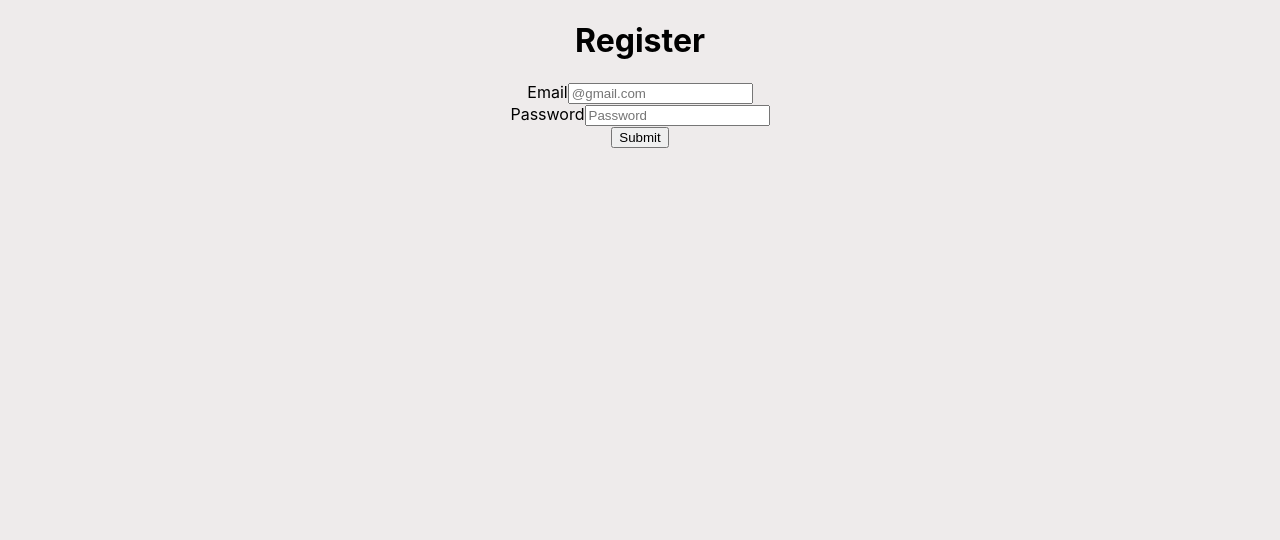
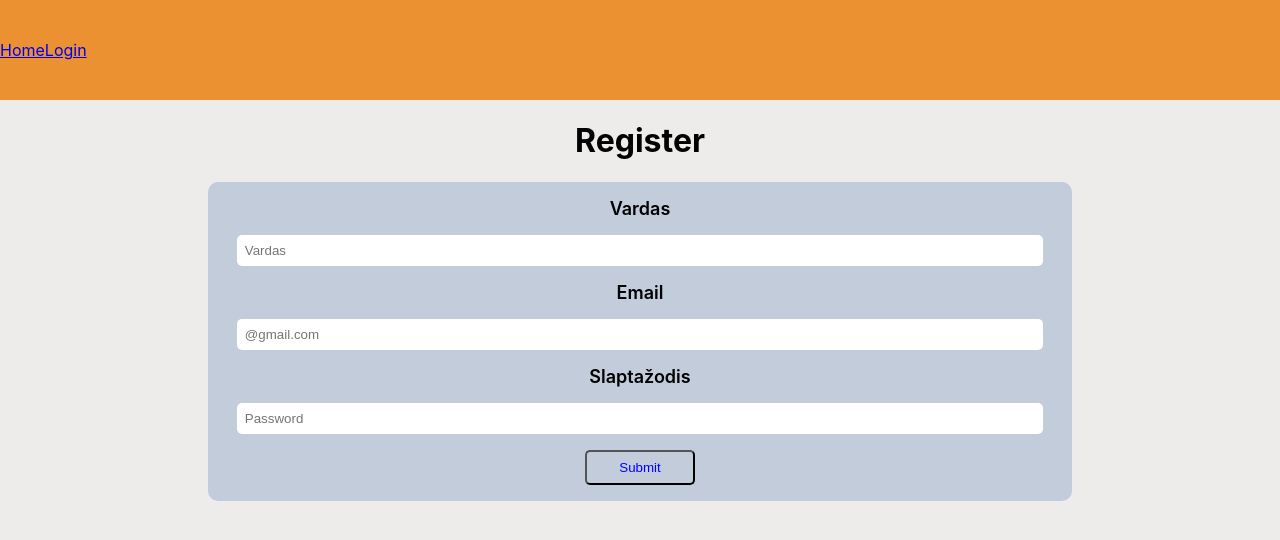
Before and after one commit to JustinasAst/finalProjectFront, a React (Create React App) app: page /register in a window 1280 px wide. Shown: the top 540 px of the page. Built offline with nearby package versions, Linux system fonts and the light colour scheme.

Commit message:
add register style

```diff
--- /dev/null
+++ b/src/pages/Register/Register.css
@@ -0,0 +1,20 @@
+form {
+	width: 65%;
+	border: none;
+	border-radius: 10px;
+	background: #c3ccdb;
+	padding: 1rem;
+	margin: 0 auto;
+}
+
+label {
+	font-size: large;
+	font-weight: 600;
+}
+input {
+	padding: 0.5rem;
+	width: 95%;
+	border-radius: 5px;
+	border: none;
+	margin: 1rem auto;
+}
--- a/src/pages/Register/Register.js
+++ b/src/pages/Register/Register.js
@@ -1,9 +1,23 @@
 import React from 'react';
 import { toast } from 'react-toastify';
+import { Link } from 'react-router-dom';
+import './Register.css';
+import Header from '../../component/Header';
+import Button from '../../component/button/Button';
 
 const Register = () => {
 	return (
 		<div>
+			<Header>
+				<div>
+					<Link className='link' to='/'>
+						Home
+					</Link>
+					<Link className='link' to='/login'>
+						Login
+					</Link>
+				</div>
+			</Header>
 			<div>
 				<h1>Register</h1>
 
@@ -16,6 +30,7 @@ const Register = () => {
 								'Content-Type': 'application/json',
 							},
 							body: JSON.stringify({
+								name: e.target.elements.name.value,
 								email: e.target.elements.email.value,
 								password: e.target.elements.password.value,
 							}),
@@ -34,14 +49,18 @@ const Register = () => {
 					}}
 				>
 					<div>
+						<label>Vardas</label>
+						<input type='email' placeholder='Vardas' required name='text' />
+					</div>
+					<div>
 						<label>Email</label>
 						<input type='email' placeholder='@gmail.com' required name='email' />
 					</div>
 					<div>
-						<label>Password</label>
+						<label>Slaptažodis</label>
 						<input type='password' placeholder='Password' required name='password' />
 					</div>
-					<button type='submit'>Submit</button>
+					<Button type='submit'>Submit</Button>
 				</form>
 			</div>
 		</div>
```
